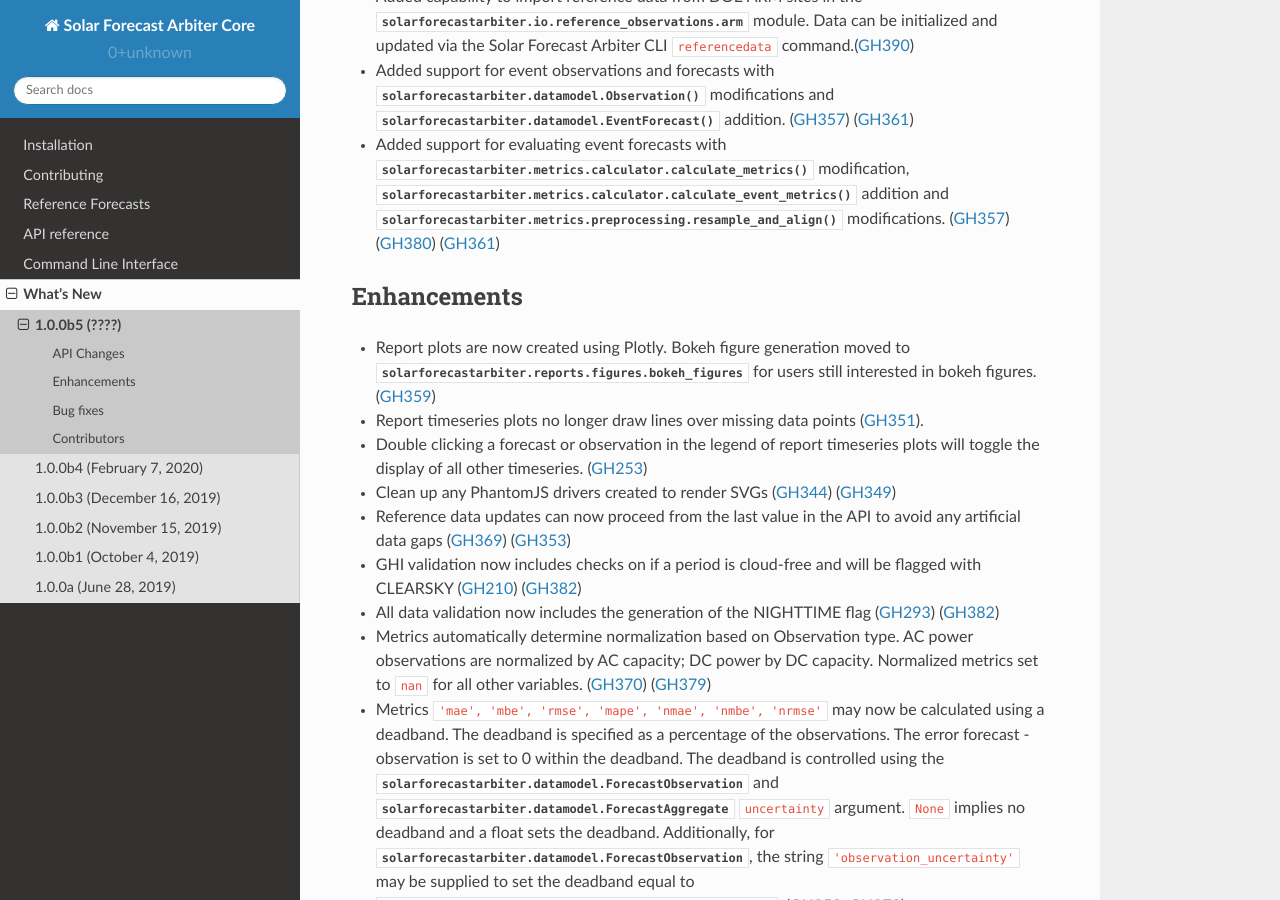
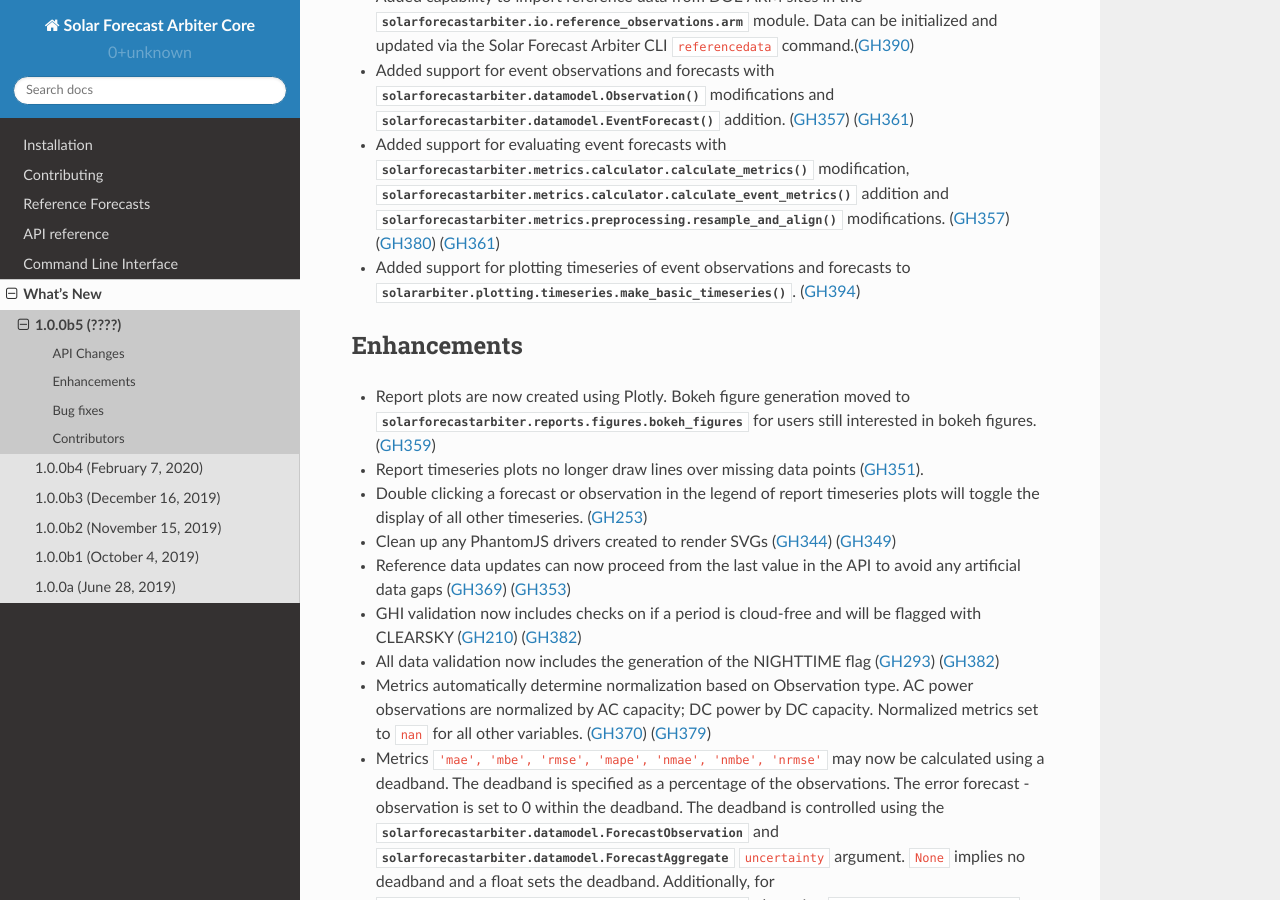
Before and after one commit to SolarArbiter/solarforecastarbiter-core, a Sphinx documentation site: the page built from docs/source/whatsnew/1.0.0b5.rst, in a window 1280 px wide and 900 px high, scrolled down 1143 px. Built offline with Sphinx 7.4.7 and the Read the Docs theme 2.0.0, drawn with Linux system fonts in a browser that asks for light colours.

Commit message:
whatsnew entry

```diff
--- a/docs/source/whatsnew/1.0.0b5.rst
+++ b/docs/source/whatsnew/1.0.0b5.rst
@@ -58,7 +58,8 @@ API Changes
   :py:func:`solarforecastarbiter.metrics.calculator.calculate_metrics` modification,
   :py:func:`solarforecastarbiter.metrics.calculator.calculate_event_metrics` addition and
   :py:func:`solarforecastarbiter.metrics.preprocessing.resample_and_align` modifications. (:issue:`357`) (:issue:`380`) (:pull:`361`)
-
+* Added support for plotting timeseries of event observations and forecasts to
+  :py:func:`solararbiter.plotting.timeseries.make_basic_timeseries`. (:pull:`394`)
 
 Enhancements
 ~~~~~~~~~~~~
```
